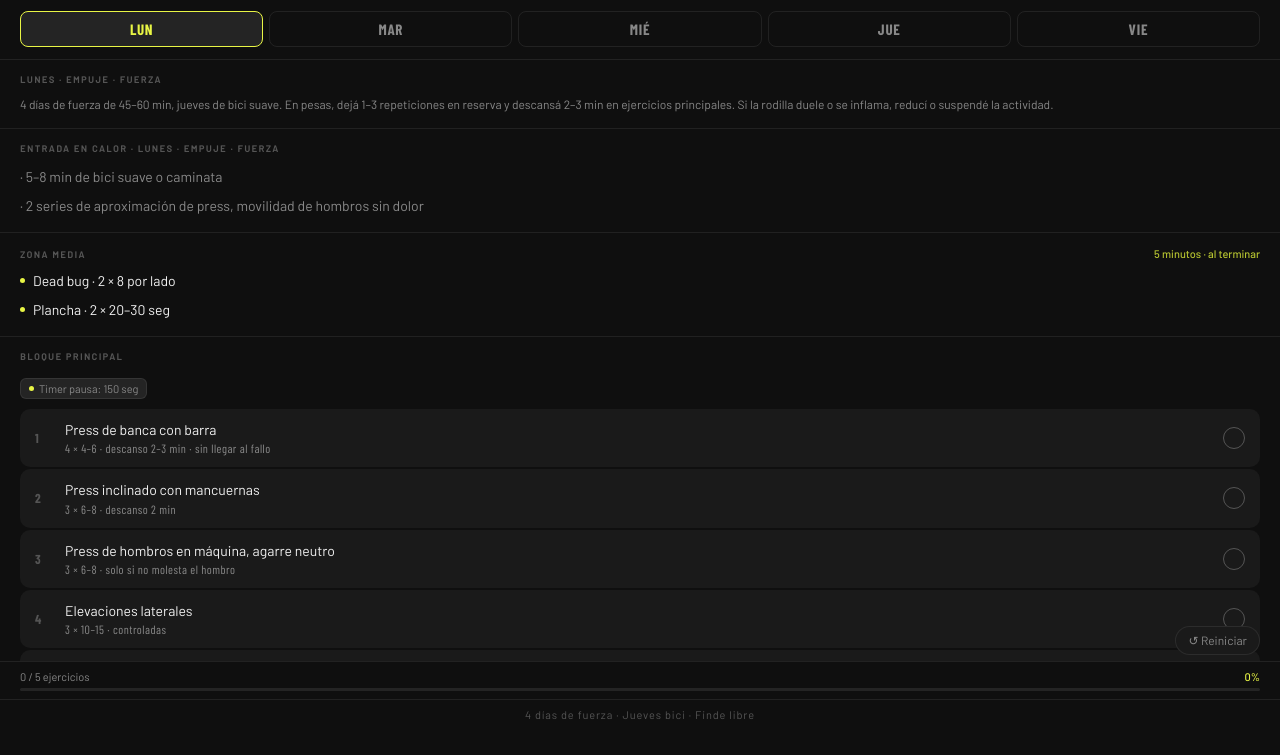
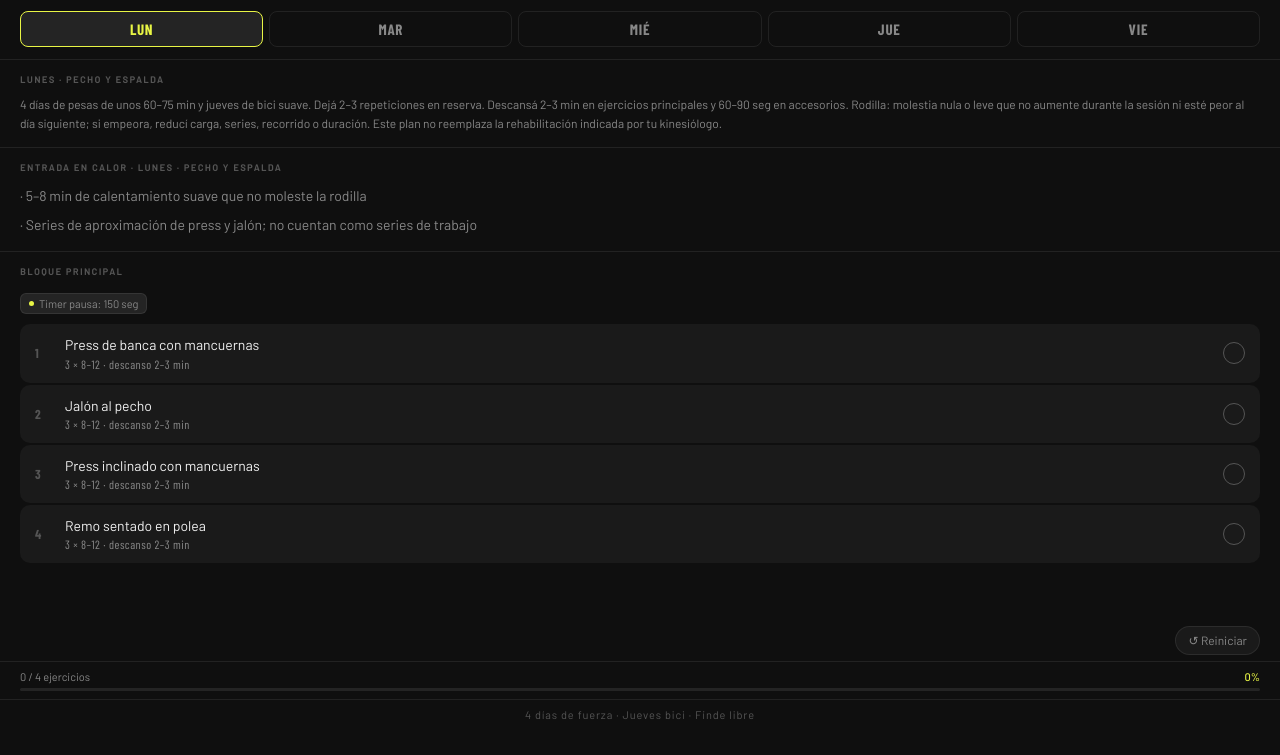
Before and after one commit to Ankhrax/plan-rs-2026-x7k9, a plain HTML site: page index.html in a window 1280 px wide. Shown: the part 45-800 px from the top of the page. Drawn offline with nearby package versions, Linux system fonts and the light colour scheme; a web font is replaced by a local one.

Commit message:
Actualiza rutina por grupos musculares, bici jueves y carga moderada de rodilla

```diff
--- a/index.html
+++ b/index.html
@@ -288,47 +288,10 @@ nav {
 const DATA = [
   {
     "day": "Lunes",
-    "focus": "Empuje · fuerza",
+    "focus": "Pecho y espalda",
     "calor": [
-      "5–8 min de bici suave o caminata",
-      "2 series de aproximación de press, movilidad de hombros sin dolor"
-    ],
-    "zm": {
-      "timing": "5 minutos · al terminar",
-      "items": [
-        "Dead bug · 2 × 8 por lado",
-        "Plancha · 2 × 20–30 seg"
-      ]
-    },
-    "ex": [
-      {
-        "name": "Press de banca con barra",
-        "detail": "4 × 4–6 · descanso 2–3 min · sin llegar al fallo"
-      },
-      {
-        "name": "Press inclinado con mancuernas",
-        "detail": "3 × 6–8 · descanso 2 min"
-      },
-      {
-        "name": "Press de hombros en máquina, agarre neutro",
-        "detail": "3 × 6–8 · solo si no molesta el hombro"
-      },
-      {
-        "name": "Elevaciones laterales",
-        "detail": "3 × 10–15 · controladas"
-      },
-      {
-        "name": "Extensión de tríceps en polea",
-        "detail": "3 × 8–12 · sin fondos en banco"
-      }
-    ]
-  },
-  {
-    "day": "Martes",
-    "focus": "Pierna A · cadera y posterior",
-    "calor": [
-      "8–10 min de bicicleta suave",
-      "Bisagra sin carga + 2 series progresivas de peso muerto"
+      "5–8 min de calentamiento suave que no moleste la rodilla",
+      "Series de aproximación de press y jalón; no cuentan como series de trabajo"
     ],
     "zm": {
       "timing": "",
@@ -336,29 +299,29 @@ const DATA = [
     },
     "ex": [
       {
-        "name": "Peso muerto rumano con barra",
-        "detail": "4 × 5–6 · descanso 2–3 min · espalda neutra"
+        "name": "Press de banca con mancuernas",
+        "detail": "3 × 8–12 · descanso 2–3 min"
       },
       {
-        "name": "Hip thrust con barra o máquina",
-        "detail": "4 × 6–8 · pausa arriba"
+        "name": "Jalón al pecho",
+        "detail": "3 × 8–12 · descanso 2–3 min"
       },
       {
-        "name": "Curl femoral sentado o acostado",
-        "detail": "3 × 8–10 · controlado"
+        "name": "Press inclinado con mancuernas",
+        "detail": "3 × 8–12 · descanso 2–3 min"
       },
       {
-        "name": "Prensa de piernas, recorrido cómodo",
-        "detail": "3 × 8–10 · ligera/moderada, sin flexión profunda ni dolor"
+        "name": "Remo sentado en polea",
+        "detail": "3 × 8–12 · descanso 2–3 min"
       }
     ]
   },
   {
-    "day": "Miércoles",
-    "focus": "Tirón · fuerza",
+    "day": "Martes",
+    "focus": "Piernas y abdomen",
     "calor": [
-      "5–8 min cardio suave",
-      "Activación escapular + series progresivas de remo"
+      "5–8 min de calentamiento suave, solo si la rodilla lo tolera",
+      "Series de aproximación con poca carga; respetá las indicaciones de tu kinesiólogo"
     ],
     "zm": {
       "timing": "",
@@ -366,29 +329,33 @@ const DATA = [
     },
     "ex": [
       {
-        "name": "Jalón al pecho agarre neutro",
-        "detail": "4 × 5–8 · descanso 2–3 min"
+        "name": "Puente de glúteos o hip thrust",
+        "detail": "3 × 10–12 · descanso 2 min · solo si lo tolerás"
       },
       {
-        "name": "Remo con pecho apoyado",
-        "detail": "4 × 6–8 · descanso 2–3 min"
+        "name": "Curl femoral sentado o acostado",
+        "detail": "3 × 10–15 · descanso 60–90 seg · sin aumentar la molestia"
       },
       {
-        "name": "Face pull",
-        "detail": "3 × 12–15 · hombros cómodos"
+        "name": "Prensa ligera, recorrido cómodo",
+        "detail": "2 × 12–15 · descanso 2 min · solo si la tolerás y está permitida por tu kinesiólogo; si no, omitila"
       },
       {
-        "name": "Curl de bíceps con barra EZ",
-        "detail": "3 × 8–10"
+        "name": "Elevación de gemelos",
+        "detail": "2 × 12–20 · descanso 60–90 seg · solo si lo tolerás"
+      },
+      {
+        "name": "Crunch acostado en colchoneta",
+        "detail": "3 × 10–15 · descanso 60–90 seg · movimiento corto y controlado, sin tirar del cuello"
       }
     ]
   },
   {
-    "day": "Jueves",
-    "focus": "Bicicleta al aire libre · recuperación activa",
+    "day": "Miércoles",
+    "focus": "Hombros, bíceps y tríceps",
     "calor": [
-      "Elegí un recorrido plano y empezá a ritmo tranquilo",
-      "Rodilla: cambios livianos, pedaleo fluido; evitá subidas exigentes y dolor"
+      "5–8 min de calentamiento suave",
+      "Movilidad cómoda de hombros y series livianas de aproximación; no fuerces cuello ni hombros"
     ],
     "zm": {
       "timing": "",
@@ -396,45 +363,88 @@ const DATA = [
     },
     "ex": [
       {
-        "name": "Salir en bicicleta",
-        "detail": "20–40 min · ritmo cómodo, que puedas conversar · sin competir"
+        "name": "Press de hombros sentado",
+        "detail": "2 × 8–12 · descanso 2 min · solo si no molesta cuello u hombro"
       },
       {
-        "name": "Movilidad suave (opcional)",
-        "detail": "5 min · sin forzar la rodilla · si llueve o hay molestias, descansá"
+        "name": "Elevaciones laterales",
+        "detail": "3 × 12–15 · descanso 60–90 seg"
+      },
+      {
+        "name": "Aperturas inversas en máquina",
+        "detail": "2 × 12–15 · descanso 60–90 seg"
+      },
+      {
+        "name": "Curl de bíceps con barra EZ",
+        "detail": "3 × 8–12 · descanso 60–90 seg"
+      },
+      {
+        "name": "Tríceps en polea con cuerda",
+        "detail": "3 × 10–15 · descanso 60–90 seg"
+      },
+      {
+        "name": "Curl martillo",
+        "detail": "2 × 10–15 · descanso 60–90 seg"
+      },
+      {
+        "name": "Tríceps por encima de la cabeza en polea",
+        "detail": "2 × 10–15 · descanso 60–90 seg · solo si el hombro lo tolera"
+      }
+    ]
+  },
+  {
+    "day": "Jueves",
+    "focus": "Bici al aire libre",
+    "calor": [
+      "Empezá pedaleando despacio, en un recorrido llano",
+      "Marcha liviana, sentado; evitá subidas exigentes y sprints"
+    ],
+    "zm": {
+      "timing": "",
+      "items": []
+    },
+    "ex": [
+      {
+        "name": "Bicicleta al aire libre",
+        "detail": "20–30 min iniciales · ritmo cómodo que permita conversar · poca resistencia"
+      },
+      {
+        "name": "Revisar respuesta de la rodilla",
+        "detail": "Si aumenta el dolor, acortá o suspendé la salida. Al día siguiente no debería estar peor; si empeora, reducí la próxima sesión."
       }
     ]
   },
   {
     "day": "Viernes",
-    "focus": "Torso · fuerza complementaria",
+    "focus": "Pecho, espalda y repaso de brazos",
     "calor": [
-      "5–8 min cardio suave",
+      "5–8 min de calentamiento suave",
       "Series livianas de press y remo"
     ],
     "zm": {
-      "timing": "5 minutos · al terminar",
-      "items": [
-        "Pallof press · 2 × 10 por lado",
-        "Plancha · 2 × 20–30 seg"
-      ]
+      "timing": "",
+      "items": []
     },
     "ex": [
       {
         "name": "Press de pecho en máquina",
-        "detail": "3 × 6–8 · descanso 2 min"
+        "detail": "3 × 8–12 · descanso 2–3 min"
       },
       {
-        "name": "Remo sentado en polea",
-        "detail": "3 × 6–8 · descanso 2 min"
+        "name": "Remo con pecho apoyado",
+        "detail": "3 × 8–12 · descanso 2–3 min"
       },
       {
-        "name": "Jalón al pecho",
-        "detail": "3 × 8–10 · agarre cómodo"
+        "name": "Puente de glúteos",
+        "detail": "2 × 12–15 · descanso 2 min · solo si lo toleraste el martes y la rodilla no empeoró tras la bici"
       },
       {
-        "name": "Elevaciones laterales con mancuernas",
-        "detail": "3 × 12–15"
+        "name": "Curl de bíceps en polea",
+        "detail": "2 × 10–15 · descanso 60–90 seg"
+      },
+      {
+        "name": "Tríceps en polea",
+        "detail": "2 × 10–15 · descanso 60–90 seg"
       }
     ]
   }
@@ -443,7 +453,7 @@ let dayIdx = 0;
 let done = {};
 let timerInterval = null, timerTotal = 150, timerLeft = 150;
 
-function key() { return `strength-v3-${dayIdx}`; }
+function key() { return `strength-v4-${dayIdx}`; }
 
 function setDay(i, btn) {
   dayIdx = i;
@@ -486,7 +496,7 @@ function render() {
   document.getElementById('prog-pct').textContent = pct + '%';
   document.getElementById('prog-label').textContent = `${count} / ${total} ejercicios`;
 
-  let html = `<div class="section"><div class="section-label">${d.day} · ${d.focus}</div><div style="font-size:12px;color:var(--muted);line-height:1.6">4 días de fuerza de 45–60 min, jueves de bici suave. En pesas, dejá 1–3 repeticiones en reserva y descansá 2–3 min en ejercicios principales. Si la rodilla duele o se inflama, reducí o suspendé la actividad.</div></div>`;
+  let html = `<div class="section"><div class="section-label">${d.day} · ${d.focus}</div><div style="font-size:12px;color:var(--muted);line-height:1.6">4 días de pesas de unos 60–75 min y jueves de bici suave. Dejá 2–3 repeticiones en reserva. Descansá 2–3 min en ejercicios principales y 60–90 seg en accesorios. Rodilla: molestia nula o leve que no aumente durante la sesión ni esté peor al día siguiente; si empeora, reducí carga, series, recorrido o duración. Este plan no reemplaza la rehabilitación indicada por tu kinesiólogo.</div></div>`;
 
   // Calor
   html += `<div class="section">
@@ -496,7 +506,7 @@ function render() {
   html += `</div></div>`;
 
   // Zona media
-  if (d.zm.items.length) html += `<div class="section">
+  if (d.zm.items.length) { html += `<div class="section">
     <div class="zm-header">
       <div class="section-label" style="margin-bottom:0">Zona media</div>
       <div class="zm-timing">${d.zm.timing}</div>
@@ -504,6 +514,8 @@ function render() {
     <div class="zm-items">`;
   d.zm.items.forEach(z => { html += `<div class="zm-item"><div class="zm-dot"></div>${z}</div>`; });
   html += `</div></div>`;
+
+  }
 
   // Pausa chip
   html += `<div class="section" style="border-bottom:none;padding-bottom:6px;">
```
